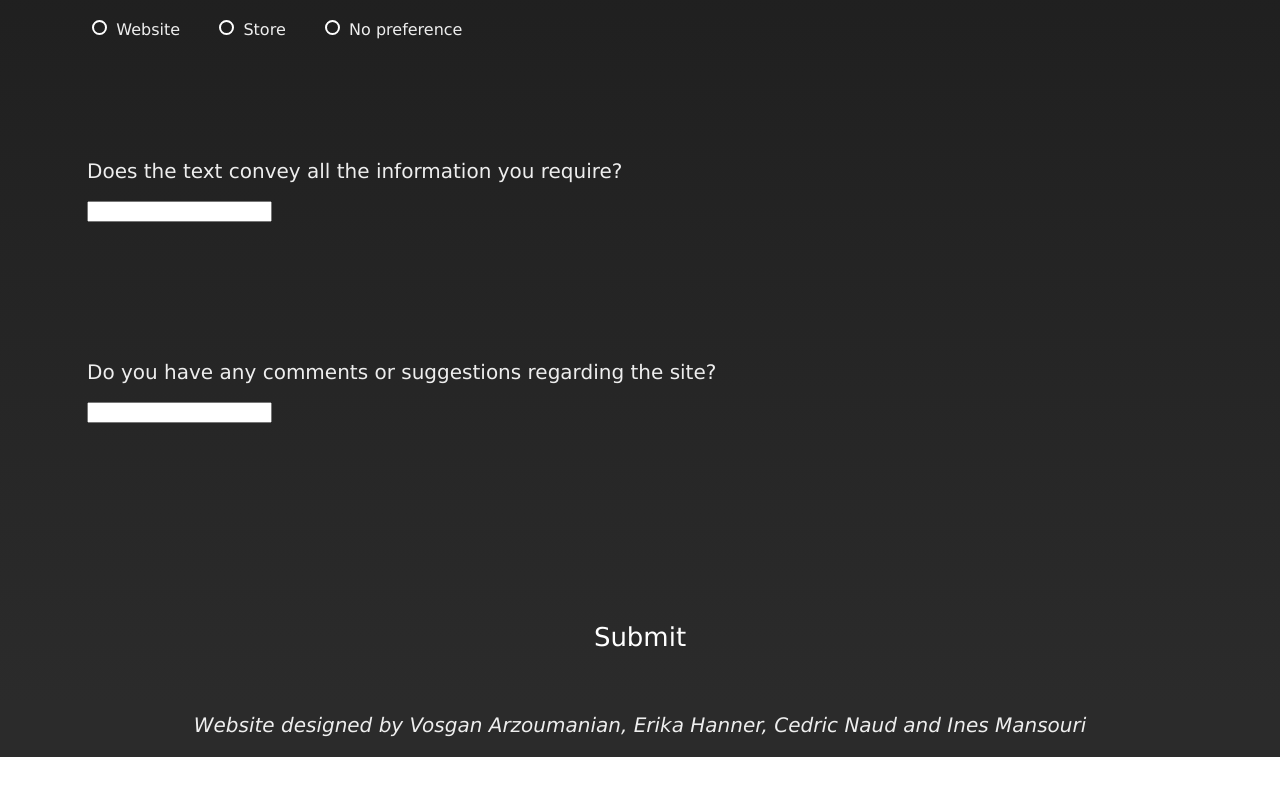
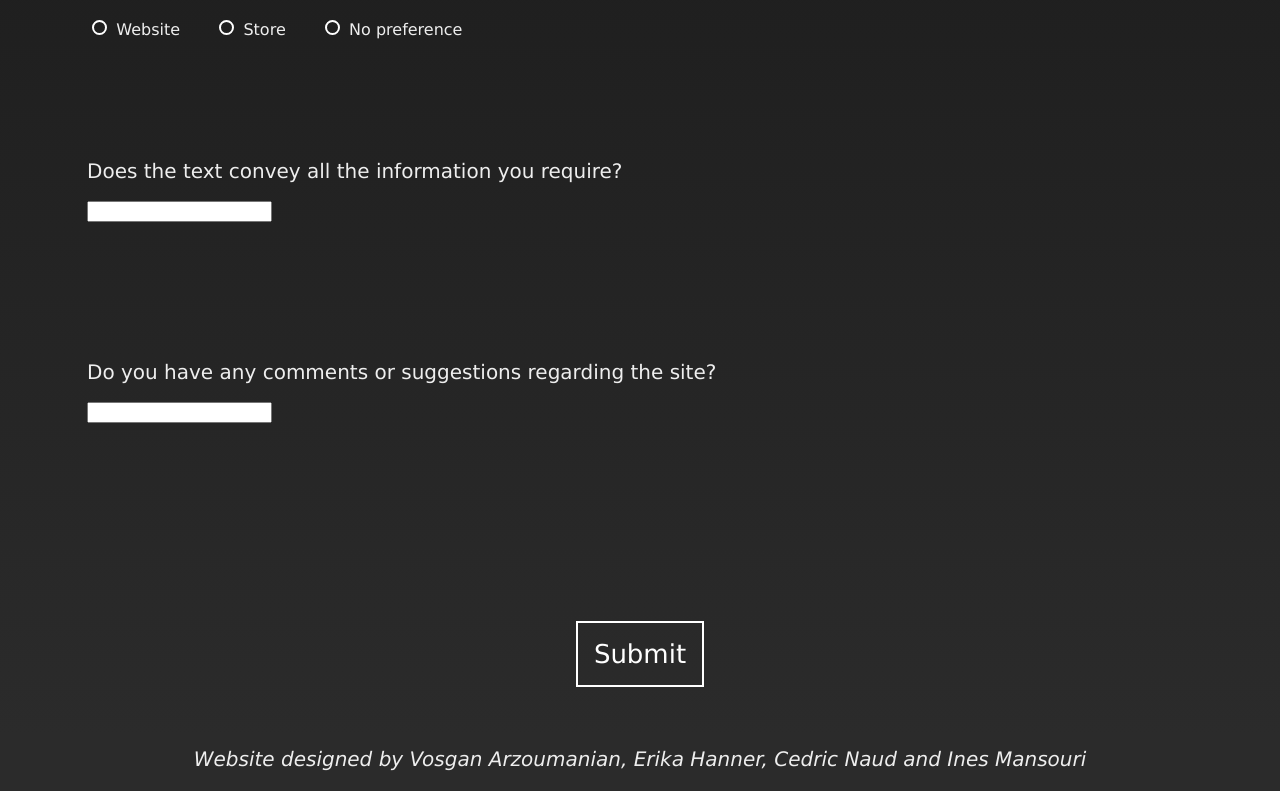
Before and after one commit to IMansouri/SEG3125-group30, a plain HTML site: page index.html in a window 1280 px wide. Shown: the part 1989-2780 px from the top of the page. Before the commit the page ends 2746 px from the top, so only its background shows below. Drawn offline with Linux system fonts and the light colour scheme.

Commit message:
added button border

```diff
--- a/styles.css
+++ b/styles.css
@@ -87,7 +87,8 @@ label{
 
 .SubmitButton{
     background-color: rgba(0, 0, 0, 0);
-    border: none;
+    border-style: solid;
+    border-color: white;
     color: white;
     font-family: Verdana, sans-serif;
     font-size: 26px;
@@ -95,10 +96,13 @@ label{
     cursor: pointer;
     margin-top: 80px;
     margin-bottom: 40px;
+    padding: 16px 16px;
 }
 
 .SubmitButton:hover{
-    color:#c9c8c8;
+    color: rgb(22, 22, 22);
+    background-color: rgb(234, 234, 234);
+    border-color: black;
 }
 
 div.scroll-container {
```
